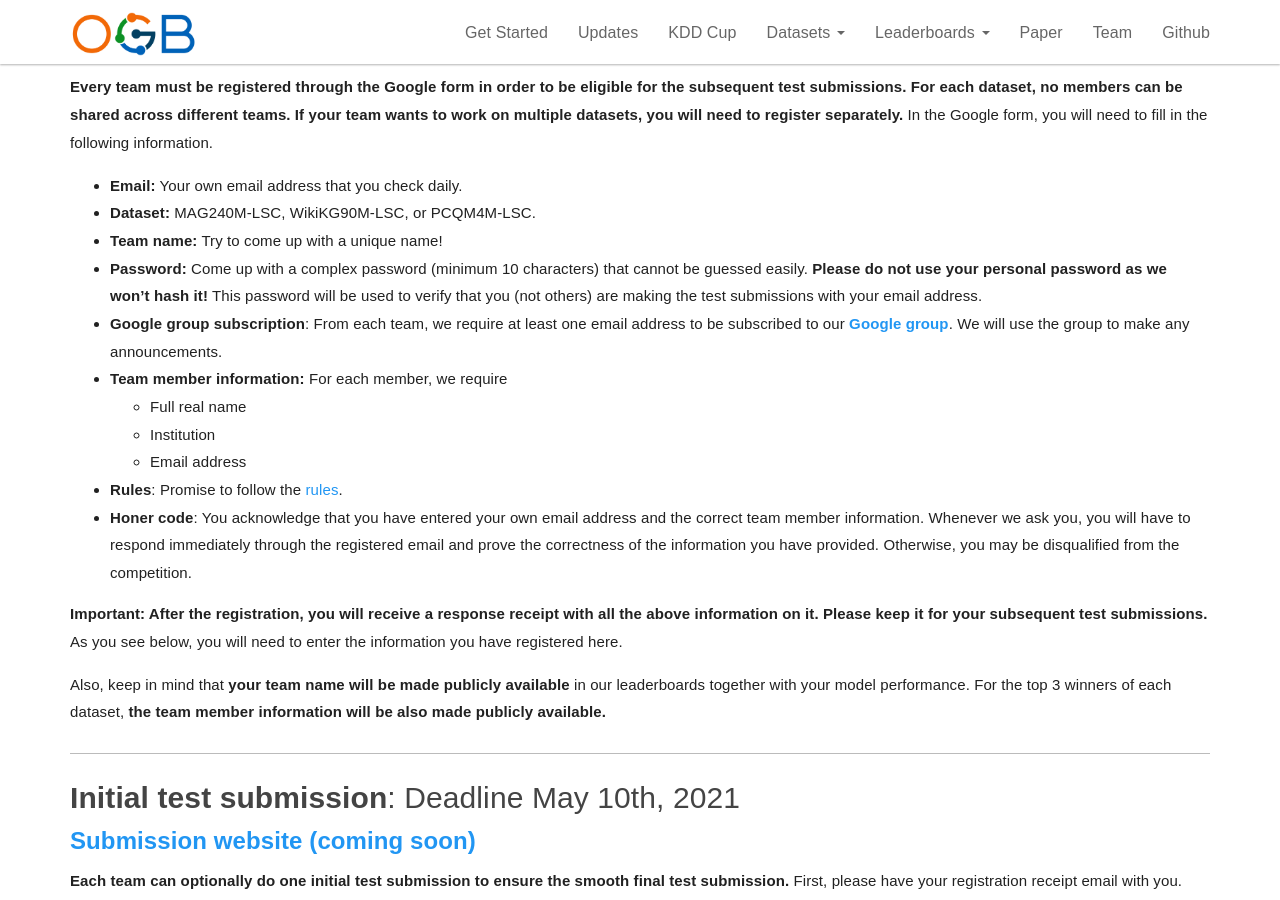
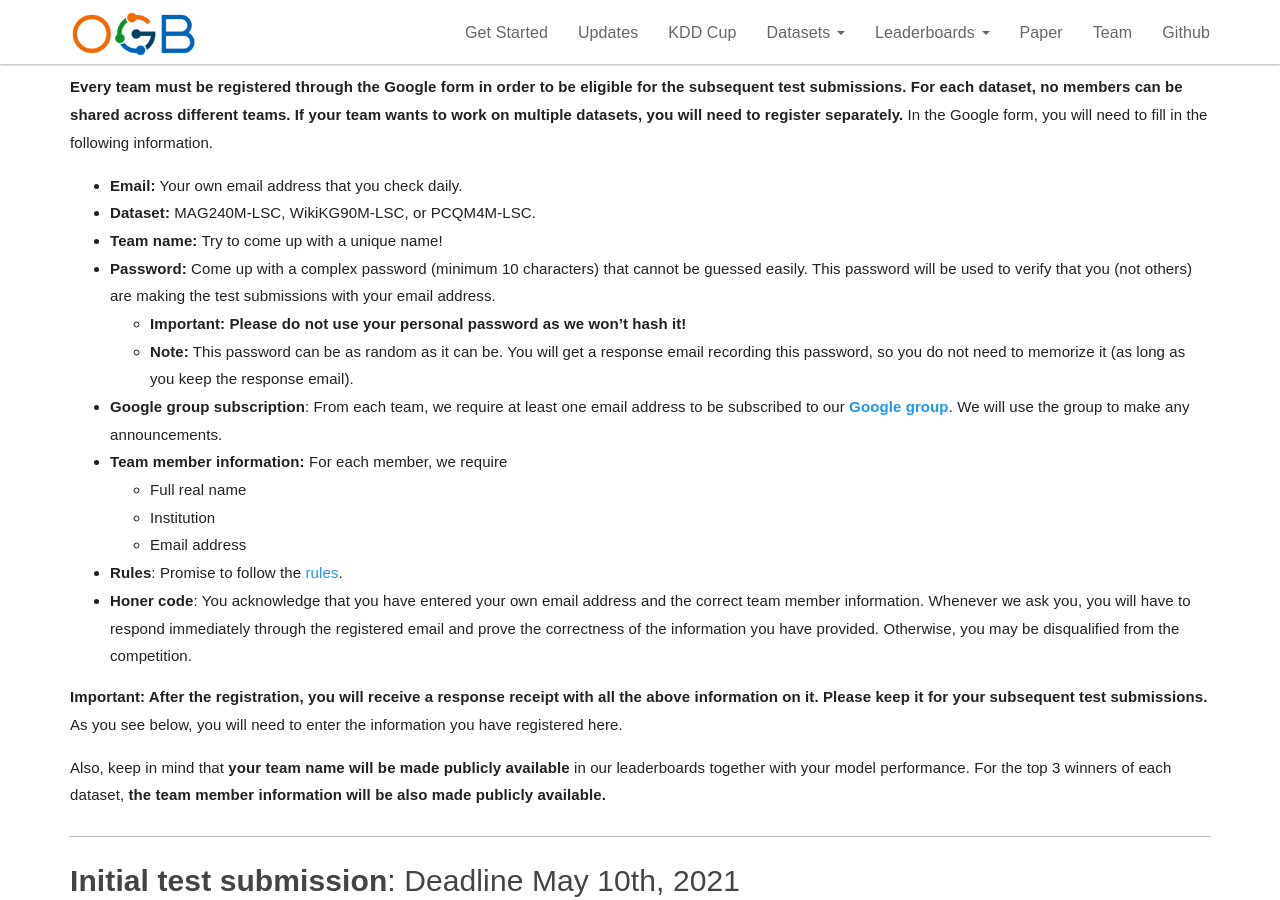
Before and after one commit to snap-stanford/ogb-web, a Jekyll site: the page built from _docs/kddcup2021/participate.md, in a window 1280 px wide and 900 px high, scrolled down 542 px. Built offline with Jekyll 4.4.1, drawn with Linux system fonts in a browser that asks for light colours.

Commit message:
note on password

```diff
--- a/_docs/kddcup2021/participate.md
+++ b/_docs/kddcup2021/participate.md
@@ -20,7 +20,9 @@ In the Google form, you will need to fill in the following information.
 - **Email:** Your own email address that you check daily.
 - **Dataset:** MAG240M-LSC, WikiKG90M-LSC, or PCQM4M-LSC.
 - **Team name:** Try to come up with a unique name!
-- **Password:** Come up with a complex password (minimum 10 characters) that cannot be guessed easily. **Please do not use your personal password as we won't hash it!** This password will be used to verify that you (not others) are making the test submissions with your email address.
+- **Password:** Come up with a complex password (minimum 10 characters) that cannot be guessed easily. This password will be used to verify that you (not others) are making the test submissions with your email address.
+    - **Important: Please do not use your personal password as we won't hash it!**
+    - **Note:** This password can be as random as it can be. You will get a response email recording this password, so you do not need to memorize it (as long as you keep the response email).
 - **Google group subscription**: From each team, we require at least one email address to be subscribed to our **[Google group](https://groups.google.com/g/open-graph-benchmark)**. We will use the group to make any announcements.
 - **Team member information:** For each member, we require
     - Full real name
```
